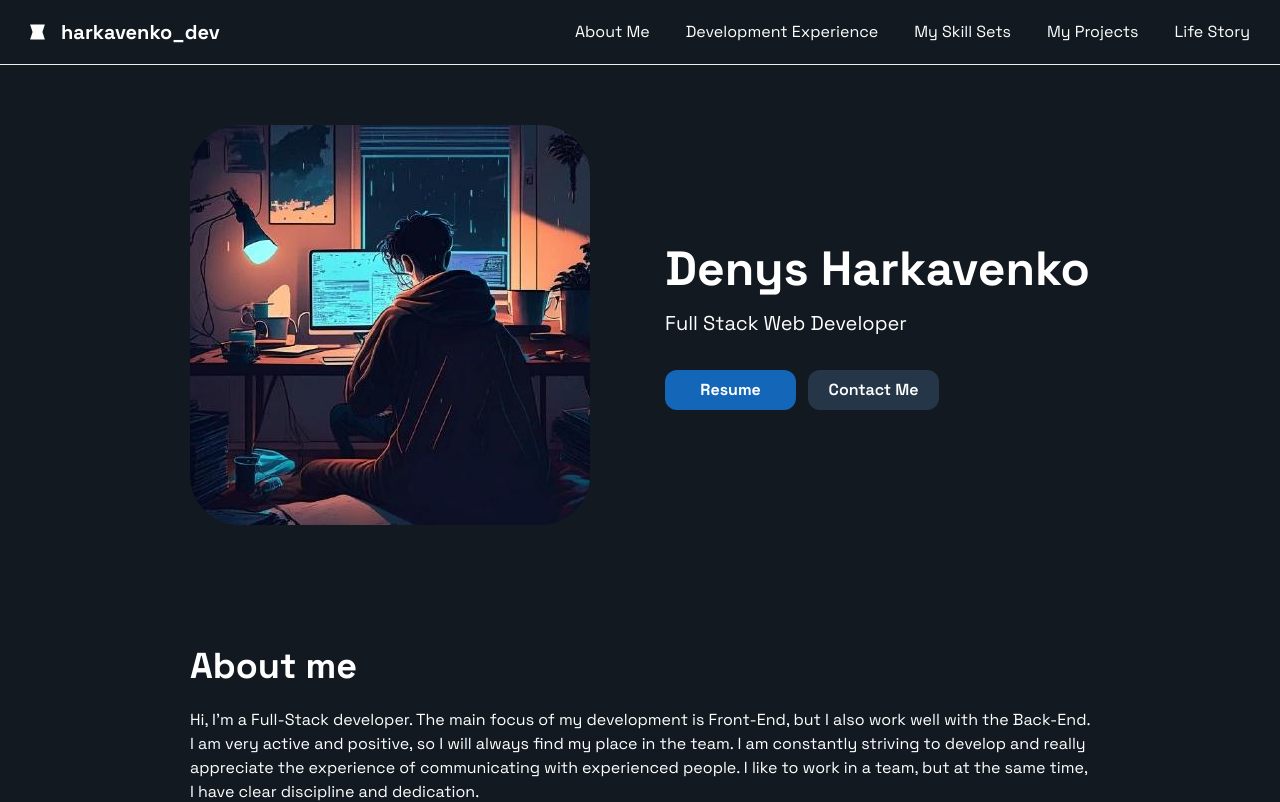
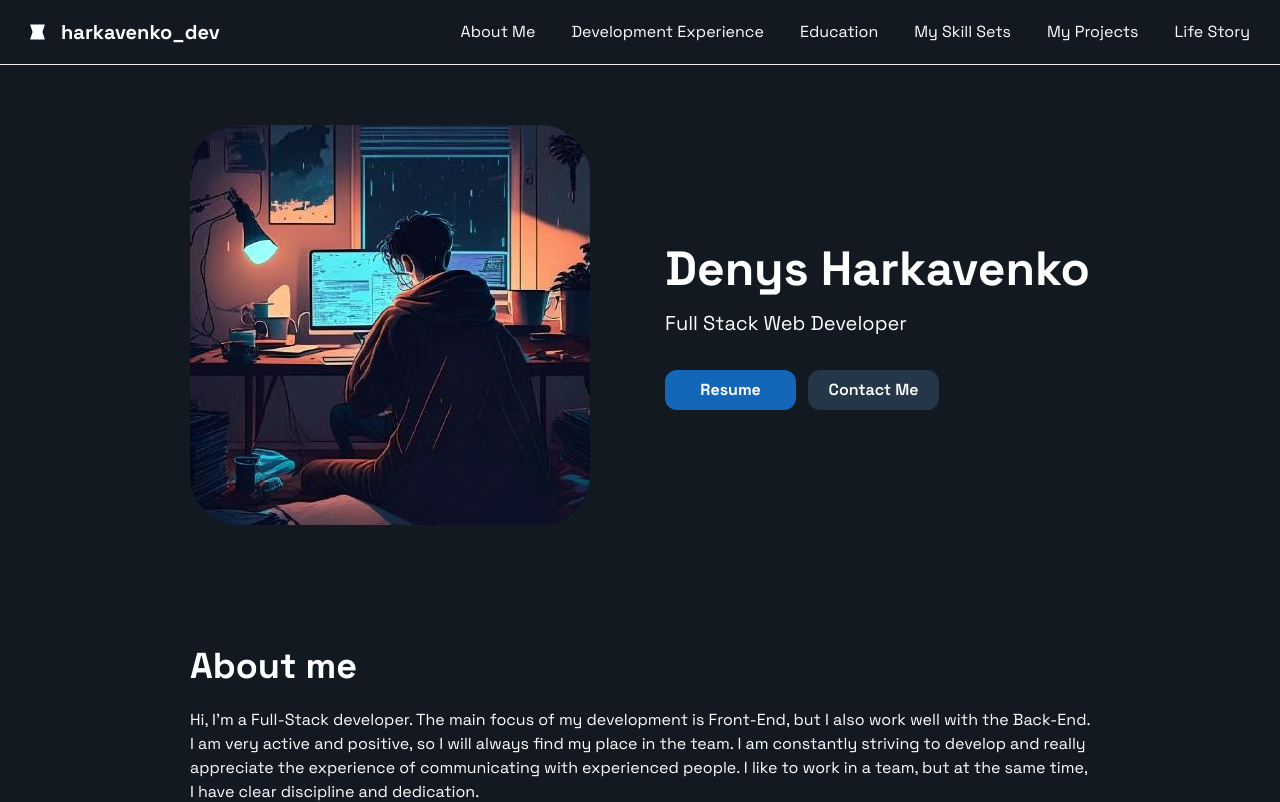
Before and after one commit to DenysHarkavenko/harkavenko_dev, a React (Vite) app: page / in a window 1280 px wide. Shown: the top 802 px of the page. Built offline with nearby package versions, Linux system fonts and the light colour scheme.

Commit message:
update navigation

```diff
--- a/src/components/Main/Sections/Education.tsx
+++ b/src/components/Main/Sections/Education.tsx
@@ -4,7 +4,7 @@ import EducationItem from '../Modules/EducationItem'
 
 const Education: React.FC = () => {
   return (
-    <Box p='60px 40px' textAlign={['center', null, 'unset', null, null]}>
+    <Box p='60px 40px' textAlign={['center', null, 'unset', null, null]} id='Education'>
       <Heading>Education</Heading>
       {education.map((item, index) => (
         <EducationItem key={index} {...item} />
--- a/src/components/Navigation/BurgerMenu.tsx
+++ b/src/components/Navigation/BurgerMenu.tsx
@@ -59,6 +59,16 @@ const BurgerMenu: React.FC = () => {
                 Development Experience
               </Link>
               <Link
+                href='#Education'
+                mt='15px'
+                _hover={{
+                  textDecoration: 'none',
+                  color: '#1466B8',
+                }}
+              >
+                Education
+              </Link>
+              <Link
                 href='#Skills'
                 _hover={{ textDecoration: 'none', color: '#1466B8' }}
                 mt='15px'
--- a/src/components/Navigation/NavigationLinks.tsx
+++ b/src/components/Navigation/NavigationLinks.tsx
@@ -16,6 +16,16 @@ export const NavigationLinks: React.FC = () => {
         }}
       >
         Development Experience
+      </Link>
+      <Link
+        href='#Education'
+        ml={[null, null, '20px', '25px', '36px']}
+        _hover={{
+          textDecoration: 'none',
+          color: '#1466B8',
+        }}
+      >
+        Education
       </Link>
       <Link
         ml={[null, null, '20px', '25px', '36px']}
--- a/src/index.css
+++ b/src/index.css
@@ -21,7 +21,7 @@ body {
 
 ::-webkit-scrollbar {
   width: 1;
-  background-color: #121921;
+  background-color: #121928;
 }
 
 ::-webkit-scrollbar-thumb {
```
